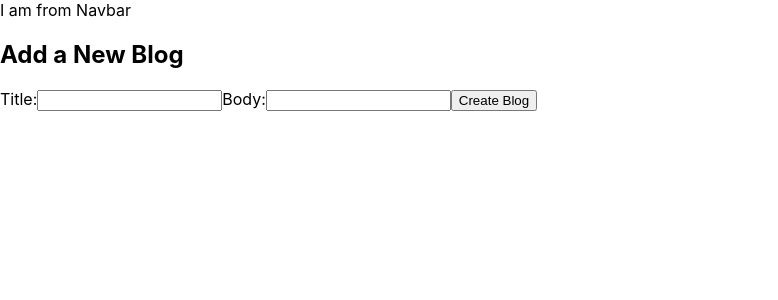
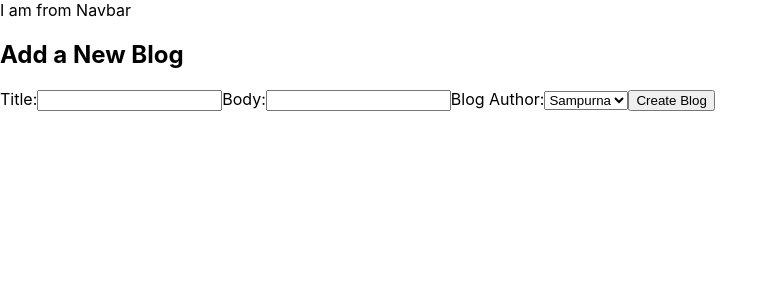
Before and after one commit to SampurnaC/react_blog_application, a React (Create React App) app: page /create in a window 1280 px wide. Shown: the top 300 px of the page, without its empty margins (0-778 px from the left). Built offline with nearby package versions, Linux system fonts and the light colour scheme.

Commit message:
add author dropdown on blog create

```diff
--- a/src/Create.js
+++ b/src/Create.js
@@ -4,6 +4,8 @@ import { useState } from "react/cjs/react.development";
 const Create = () => {
   const [title, setTitle] = useState('');
   const [description, setDescription] = useState('');
+  const [author, setAuthor] = useState('');
+
   const history = useHistory();
   const createBlog=(e)=>{
     e.preventDefault();
@@ -25,10 +27,16 @@ const Create = () => {
         <input type="text" value={title} onChange={(e)=>setTitle(e.target.value)} />
         <label>Body:</label>
         <input type="text" value={description} onChange={(e)=>setDescription(e.target.value)} />
+        <label>Blog Author:</label>
+        <select value={author} onChange={(e)=>setAuthor(e.target.value)}>
+          <option value="Sampurna">Sampurna</option>
+          <option value="Santosh">Santosh</option>
+        </select>
         <button>Create Blog</button>
       </form>
       {title}
       {description}
+      {author}
     </div>
   );
 }
```
